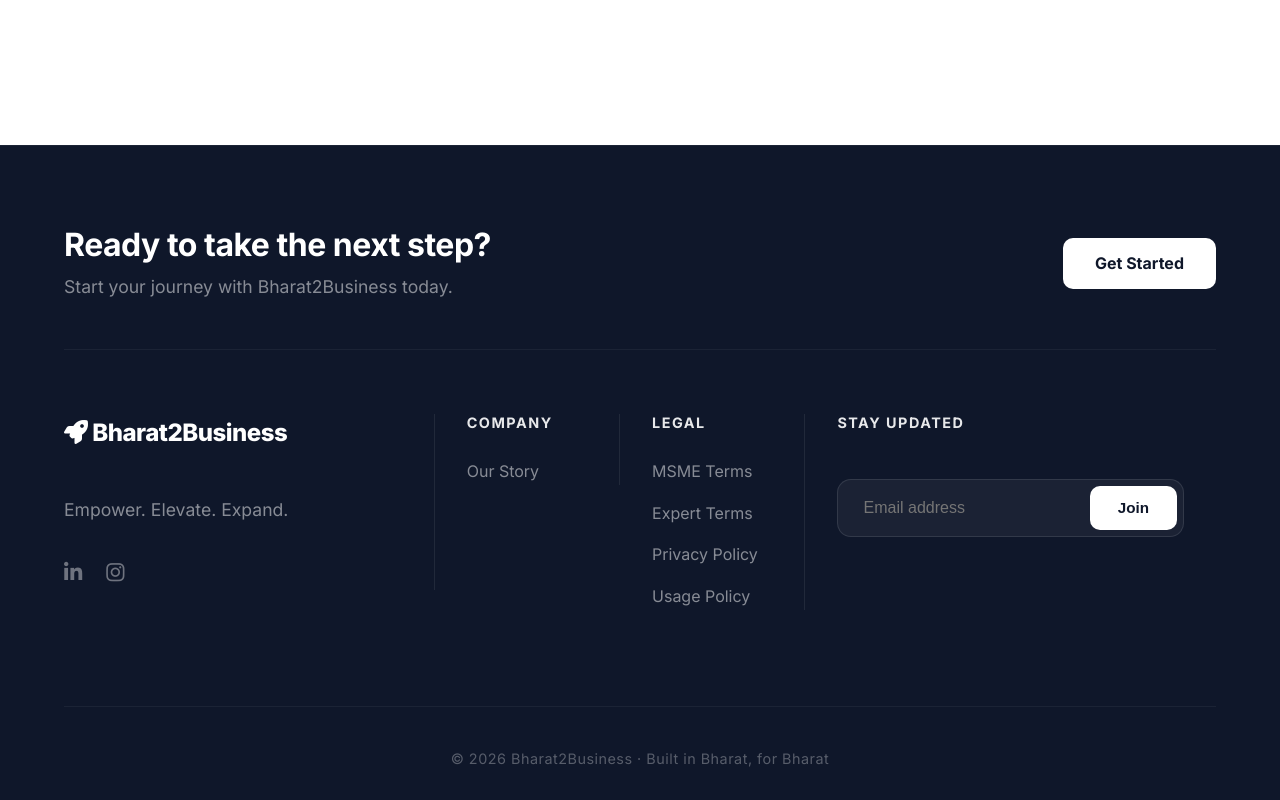
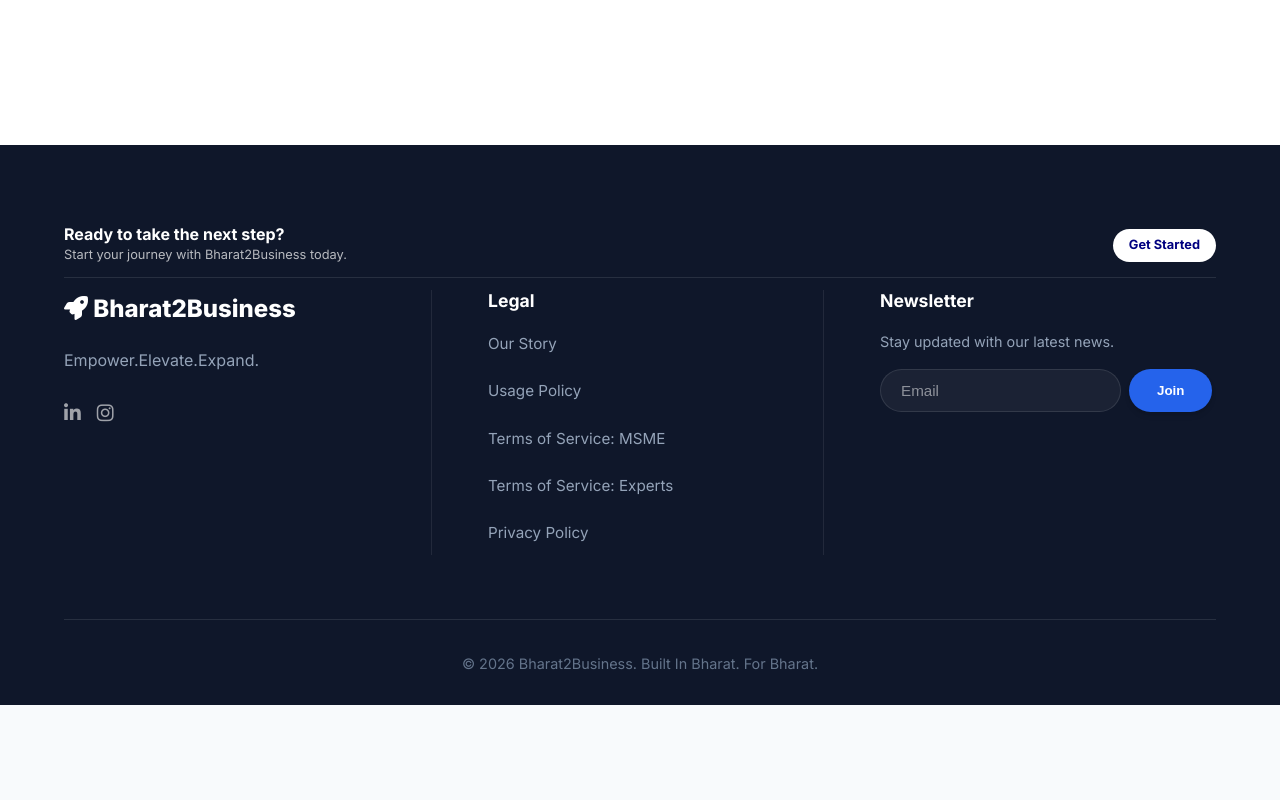
Before and after one commit to B2B2025/B2B-website, a website: page 404.html in a window 1280 px wide. Shown: the part 741-1541 px from the top of the page. After the commit the page ends 1446 px from the top, so only its background shows below. Drawn offline with Linux system fonts and the light colour scheme.

Commit message:
Revert "UI Redesign: Implemented premium SaaS footer (Stripe/CRED style) with optimized hierarchy and alignment."
This reverts commit 5cdd68e2b1d7210a58973523c8dcd4bda570db61.

```diff
--- a/assets/css/navigation.css
+++ b/assets/css/navigation.css
@@ -139,250 +139,257 @@
    FOOTER
    ============================================ */
 
-/* ── Redesigned Footer (Stripe/CRED Style) ── */
 footer {
-    background: #0f172a; /* Deep Navy Dark */
+    background: var(--secondary);
     color: var(--white);
-    padding: 5rem 0 2rem;
-    border-top: 1px solid rgba(255, 255, 255, 0.05);
-}
-
-.footer-top-cta {
-    display: flex;
-    justify-content: space-between;
-    align-items: center;
-    padding-bottom: 3rem;
-    margin-bottom: 4rem;
-    border-bottom: 1px solid rgba(255, 255, 255, 0.05);
-}
-
-.footer-top-cta .cta-message h3 {
-    font-size: 2rem;
-    font-weight: 700;
-    margin-bottom: 0.5rem;
-    color: var(--white);
-    letter-spacing: -0.5px;
-}
-
-.footer-top-cta .cta-message p {
-    color: rgba(255, 255, 255, 0.5);
-    font-size: 1.1rem;
+    padding: 1.5rem 0 1rem;
 }
 
 .footer-grid {
     display: grid;
-    grid-template-columns: 1.5fr 1fr 1.2fr 1.3fr;
-    gap: 4rem;
-    margin-bottom: 6rem;
-    align-items: start;
-}
-
-.footer-logo-col {
-    display: flex;
-    flex-direction: column;
+    grid-template-columns: repeat(auto-fit, minmax(200px, 1fr));
     gap: 1.5rem;
+    margin-bottom: 3rem;
 }
 
 .footer-logo {
     font-size: 1.5rem;
     font-weight: 800;
-    letter-spacing: -0.5px;
+    color: var(--white);
+    margin-bottom: 1rem;
+}
+
+.footer-desc {
+    color: rgba(255, 255, 255, 0.7);
+    margin-bottom: 0.5rem;
+    line-height: 1.6;
+}
+
+.footer-social a {
+    transition: var(--transition);
+}
+
+.footer-social a:hover i.fa-linkedin-in {
+    color: #0077b5 !important;
+}
+
+.footer-social a:hover i.fa-instagram {
+    color: #e1306c !important;
+}
+
+.footer-links h4 {
+    color: var(--white);
+    font-size: 1rem;
+    margin-bottom: 1rem;
+    font-weight: 700;
+}
+
+.footer-links ul {
     display: flex;
-    align-items: center;
+    flex-direction: column;
+    gap: 0.75rem;
+}
+
+.footer-links a {
+    color: rgba(255, 255, 255, 0.7);
+    transition: var(--transition);
+    font-size: 0.95rem;
+}
+
+.footer-links a:hover {
+    color: var(--white);
+    padding-left: 5px;
+}
+
+.newsletter-desc {
+    color: rgba(255, 255, 255, 0.7);
+    font-size: 0.9rem;
+    margin-bottom: 1rem;
+    line-height: 1.5;
+}
+
+.newsletter-form {
+    display: flex;
     gap: 0.5rem;
+    margin-bottom: 1rem;
+}
+
+.newsletter-input {
+    flex: 1;
+    padding: 0.75rem 1rem;
+    border-radius: 8px;
+    border: 1px solid rgba(255, 255, 255, 0.2);
+    background: rgba(255, 255, 255, 0.1);
+    color: var(--white);
+    font-size: 0.95rem;
+}
+
+.newsletter-input::placeholder {
+    color: rgba(255, 255, 255, 0.5);
+}
+
+.newsletter-input:focus {
+    outline: none;
+    border-color: var(--primary);
+    background: rgba(255, 255, 255, 0.15);
+}
+
+.newsletter-btn {
+    padding: 0.75rem 1.5rem;
+    white-space: nowrap;
+}
+
+.form-status {
+    font-size: 0.85rem;
+    margin-top: 0.5rem;
+    min-height: 20px;
+}
+
+.form-status.success {
+    color: #10b981;
+}
+
+.form-status.error {
+    color: #ef4444;
+}
+
+.footer-bottom {
+    text-align: center;
+    padding-top: 2rem;
+    border-top: 1px solid rgba(255, 255, 255, 0.1);
+    color: rgba(255, 255, 255, 0.6);
+    font-size: 0.9rem;
+}
+
+/* Pre-Footer CTA */
+.pre-footer-cta {
+    background: linear-gradient(135deg, var(--primary) 0%, var(--primary-dark) 100%);
+    padding: 4rem 0;
     color: var(--white);
 }
 
-.footer-tagline {
-    color: rgba(255, 255, 255, 0.5);
-    font-size: 1.1rem;
-    line-height: 1.6;
+.pre-footer-content {
+    display: flex;
+    justify-content: space-between;
+    align-items: center;
+    gap: 2rem;
 }
 
-.footer-social-group {
-    display: flex;
-    gap: 1.5rem;
-    margin-top: 0.5rem;
+.cta-message h3 {
+    color: var(--white);
+    font-size: 2rem;
+    margin-bottom: 0.5rem;
 }
 
-.footer-social-group a {
-    color: rgba(255, 255, 255, 0.4);
-    font-size: 1.3rem;
-    transition: all 0.3s cubic-bezier(0.4, 0, 0.2, 1);
+.cta-message p {
+    color: rgba(255, 255, 255, 0.9);
+    font-size: 1.1rem;
 }
 
-.footer-social-group a:hover i.fa-linkedin-in {
-    color: #0077b5 !important;
+.cta-actions {
+    display: flex;
+    align-items: center;
+    gap: 1.5rem;
 }
 
-.footer-social-group a:hover i.fa-instagram {
-    color: #e1306c !important;
-}
-
-.footer-header {
-    color: var(--white);
-    font-size: 0.9rem;
-    font-weight: 700;
-    text-transform: uppercase;
-    letter-spacing: 1.5px;
-    margin-bottom: 1.75rem;
-    opacity: 0.9;
-}
-
-.footer-nav-list {
-    list-style: none;
-    padding: 0;
-    margin: 0;
+.contact-actions {
     display: flex;
-    flex-direction: column;
     gap: 1rem;
 }
 
-.footer-nav-list a {
-    color: rgba(255, 255, 255, 0.5);
-    font-size: 1rem;
-    transition: all 0.2s ease;
-    text-decoration: none;
+.tooltip-container {
+    position: relative;
 }
 
-.footer-nav-list a:hover {
+.icon-btn {
+    width: 48px;
+    height: 48px;
+    border-radius: 50%;
+    display: flex;
+    align-items: center;
+    justify-content: center;
+    font-size: 1.2rem;
+    transition: var(--transition);
     color: var(--white);
-    transform: translateX(4px);
+    background: rgba(255, 255, 255, 0.1);
+    border: 2px solid rgba(255, 255, 255, 0.2);
 }
 
-.footer-newsletter-box {
-    display: flex;
-    flex-direction: column;
-    gap: 1.25rem;
+.icon-btn:hover {
+    transform: translateY(-3px) scale(1.05);
+    background: rgba(255, 255, 255, 0.2);
+    border-color: rgba(255, 255, 255, 0.4);
 }
 
-.newsletter-integrated-form {
-    display: flex;
-    background: rgba(255, 255, 255, 0.05);
-    border: 1px solid rgba(255, 255, 255, 0.1);
-    border-radius: 14px;
-    padding: 6px;
-    transition: all 0.3s ease;
+.icon-btn.whatsapp:hover {
+    background: #25d366;
+    border-color: #25d366;
 }
 
-.newsletter-integrated-form:focus-within {
-    border-color: rgba(255, 255, 255, 0.3);
-    background: rgba(255, 255, 255, 0.08);
-    box-shadow: 0 0 0 4px rgba(255, 255, 255, 0.03);
+.icon-btn.email:hover {
+    background: #ea4335;
+    border-color: #ea4335;
 }
 
-.newsletter-integrated-input {
-    background: transparent;
-    border: none;
-    padding: 0.8rem 1.2rem;
-    color: white;
-    flex: 1;
-    font-size: 1rem;
+.icon-btn.linkedin:hover {
+    background: #0077b5;
+    border-color: #0077b5;
 }
 
-.newsletter-integrated-input:focus {
-    outline: none;
+.icon-btn.instagram:hover {
+    background: linear-gradient(45deg, #f09433 0%, #e6683c 25%, #dc2743 50%, #cc2366 75%, #bc1888 100%);
+    border-color: #bc1888;
 }
 
-.newsletter-integrated-btn {
-    background: var(--white);
-    color: #0f172a;
-    border: none;
-    padding: 0.8rem 1.75rem;
-    border-radius: 10px;
-    font-weight: 700;
-    font-size: 0.95rem;
-    cursor: pointer;
-    transition: all 0.2s cubic-bezier(0.4, 0, 0.2, 1);
-    display: inline-flex;
-    align-items: center;
-    justify-content: center;
-    text-decoration: none;
+.tooltip {
+    position: absolute;
+    bottom: 120%;
+    left: 50%;
+    transform: translateX(-50%);
+    background: rgba(0, 0, 0, 0.8);
+    color: var(--white);
+    padding: 0.5rem 1rem;
+    border-radius: 6px;
+    font-size: 0.85rem;
+    white-space: nowrap;
+    opacity: 0;
+    pointer-events: none;
+    transition: opacity 0.3s ease;
 }
 
-.newsletter-integrated-btn:hover {
-    transform: translateY(-2px);
-    box-shadow: 0 8px 20px rgba(255, 255, 255, 0.1);
-}
-
-.footer-bottom-bar {
-    border-top: 1px solid rgba(255, 255, 255, 0.05);
-    padding-top: 2.5rem;
-    display: flex;
-    justify-content: center;
-}
-
-.footer-copyright {
-    color: rgba(255, 255, 255, 0.3);
-    font-size: 0.9rem;
-    letter-spacing: 0.5px;
+.tooltip-container:hover .tooltip {
+    opacity: 1;
 }
 
 /* Footer Responsive */
-@media (max-width: 1200px) {
+@media (max-width: 992px) {
     .footer-grid {
-        gap: 2.5rem;
+        grid-template-columns: 1fr 1fr;
+        gap: 2rem;
+    }
+
+    .pre-footer-content {
+        flex-direction: column;
+        text-align: center;
+    }
+
+    .cta-actions {
+        flex-direction: column;
+        width: 100%;
+    }
+
+    .btn-outline {
+        width: 100%;
+        text-align: center;
     }
 }
 
-@media (max-width: 992px) {
-    footer {
-        padding: 4rem 0 2rem;
+@media (max-width: 576px) {
+    .footer-grid {
+        grid-template-columns: 1fr;
     }
 
-    .footer-grid {
-        grid-template-columns: 1fr 1fr;
-        gap: 3.5rem;
-        margin-bottom: 4rem;
-    }
-
-    .footer-logo-col {
-        grid-column: span 2;
-        margin-bottom: 1.5rem;
-    }
-
-    .footer-top-cta {
-        flex-direction: column;
-        text-align: center;
-        gap: 2.5rem;
-        padding-bottom: 3rem;
-    }
-
-    .footer-top-cta .cta-actions {
-        width: 100%;
-    }
-
-    .footer-top-cta .newsletter-integrated-btn {
-        width: 100%;
+    .contact-actions {
+        justify-content: center;
     }
 }
-
-@media (max-width: 640px) {
-    .footer-grid {
-        grid-template-columns: 1fr;
-        gap: 3rem;
-    }
-
-    .footer-logo-col {
-        grid-column: span 1;
-    }
-
-    .newsletter-integrated-form {
-        flex-direction: column;
-        background: transparent;
-        border: none;
-        padding: 0;
-        gap: 1rem;
-    }
-
-    .newsletter-integrated-input {
-        background: rgba(255, 255, 255, 0.05);
-        border: 1px solid rgba(255, 255, 255, 0.1);
-        border-radius: 14px;
-        padding: 1rem;
-    }
-
-    .newsletter-integrated-btn {
-        padding: 1rem;
-    }
-}
--- a/assets/js/main.js
+++ b/assets/js/main.js
@@ -96,63 +96,48 @@ document.addEventListener('DOMContentLoaded', () => {
                 footerArea.innerHTML = `
                     <footer>
                         <div class="container">
-                            <!-- Top CTA Strip -->
-                            <div class="footer-top-cta">
+                            <div class="pre-footer-content" style="padding-bottom: 0.75rem; margin-bottom: 0.75rem; border-bottom: 1px solid rgba(255,255,255,0.1); display: flex; justify-content: space-between; align-items: center; flex-wrap: wrap; gap: 0.5rem;">
                                 <div class="cta-message">
-                                    <h3>Ready to take the next step?</h3>
-                                    <p>Start your journey with Bharat2Business today.</p>
+                                    <h3 style="color: var(--white); font-size: 1rem; margin: 0;">Ready to take the next step?</h3>
+                                    <p style="color: rgba(255, 255, 255, 0.7); font-size: 0.8rem; margin: 0;">Start your journey with Bharat2Business today.</p>
                                 </div>
                                 <div class="cta-actions">
-                                    <a href="https://forms.gle/qWrV5uZdoeHvdiNd8" target="_blank" class="newsletter-integrated-btn" style="padding: 0.8rem 2rem; font-size: 1rem;">Get Started</a>
+                                    <a href="https://forms.gle/qWrV5uZdoeHvdiNd8" target="_blank" class="btn-premium btn-primary" style="background: var(--white); color: #000080; padding: 0.4rem 1rem; font-size: 0.8rem;">Get Started</a>
                                 </div>
                             </div>
-
-                            <div class="footer-grid">
-                                <!-- Column 1: Brand (40%) -->
-                                <div class="footer-logo-col">
-                                    <a href="index.html" class="footer-logo">
+                            <div class="footer-grid" style="display: grid; grid-template-columns: repeat(auto-fit, minmax(200px, 1fr)); gap: 1.5rem;">
+                                <div>
+                                    <a href="index.html" class="logo footer-logo">
                                         <i class="fas fa-rocket"></i> Bharat2Business
                                     </a>
-                                    <p class="footer-tagline">Empower. Elevate. Expand.</p>
-                                    <div class="footer-social-group">
-                                        <a href="https://www.linkedin.com/company/bharat2business/" target="_blank" aria-label="LinkedIn"><i class="fab fa-linkedin-in"></i></a>
-                                        <a href="https://www.instagram.com/bharat2business/" target="_blank" aria-label="Instagram"><i class="fab fa-instagram"></i></a>
+                                    <p class="footer-desc">Empower.Elevate.Expand.</p>
+                                    <div class="footer-social" style="display: flex; gap: 1rem; margin-top: 1.5rem;">
+                                        <a href="https://www.linkedin.com/company/bharat2business/" target="_blank" style="color: rgba(255,255,255,0.6); font-size: 1.2rem;"><i class="fab fa-linkedin-in"></i></a>
+                                        <a href="https://www.instagram.com/bharat2business/" target="_blank" style="color: rgba(255,255,255,0.6); font-size: 1.2rem;"><i class="fab fa-instagram"></i></a>
                                     </div>
                                 </div>
-
-                                <!-- Column 2: Company -->
-                                <div>
-                                    <h4 class="footer-header">Company</h4>
-                                    <ul class="footer-nav-list">
+                                <div class="footer-links">
+                                    <h4>Legal</h4>
+                                    <ul>
                                         <li><a href="about.html">Our Story</a></li>
+                                        <li><a href="usage-policy.html">Usage Policy</a></li>
+                                        <li><a href="terms-msme.html">Terms of Service: MSME</a></li>
+                                        <li><a href="terms-experts.html">Terms of Service: Experts</a></li>
+                                        <li><a href="privacy-policy.html">Privacy Policy</a></li>
                                     </ul>
                                 </div>
-
-                                <!-- Column 3: Legal -->
-                                <div>
-                                    <h4 class="footer-header">Legal</h4>
-                                    <ul class="footer-nav-list">
-                                        <li><a href="terms-msme.html">MSME Terms</a></li>
-                                        <li><a href="terms-experts.html">Expert Terms</a></li>
-                                        <li><a href="privacy-policy.html">Privacy Policy</a></li>
-                                        <li><a href="usage-policy.html">Usage Policy</a></li>
-                                    </ul>
-                                </div>
-
-                                <!-- Column 4: Newsletter -->
-                                <div class="footer-newsletter-box">
-                                    <h4 class="footer-header">Stay updated</h4>
-                                    <form class="newsletter-integrated-form" id="newsletter-form">
-                                        <input type="email" placeholder="Email address" class="newsletter-integrated-input" id="newsletter-email" required>
-                                        <button type="submit" class="newsletter-integrated-btn">Join</button>
+                                <div class="footer-links">
+                                    <h4>Newsletter</h4>
+                                    <p class="newsletter-desc">Stay updated with our latest news.</p>
+                                    <form class="newsletter-form" id="newsletter-form">
+                                        <input type="email" placeholder="Email" class="newsletter-input" id="newsletter-email" aria-label="Email Address" required>
+                                        <button type="submit" class="btn-cta newsletter-btn">Join</button>
                                     </form>
                                     <div id="newsletter-status" class="form-status"></div>
                                 </div>
                             </div>
-
-                            <!-- Bottom Bar -->
-                            <div class="footer-bottom-bar">
-                                <p class="footer-copyright">© 2026 Bharat2Business · Built in Bharat, for Bharat</p>
+                            <div class="footer-bottom">
+                                <p>&copy; 2026 Bharat2Business. Built In Bharat. For Bharat.</p>
                             </div>
                         </div>
                     </footer>
```
